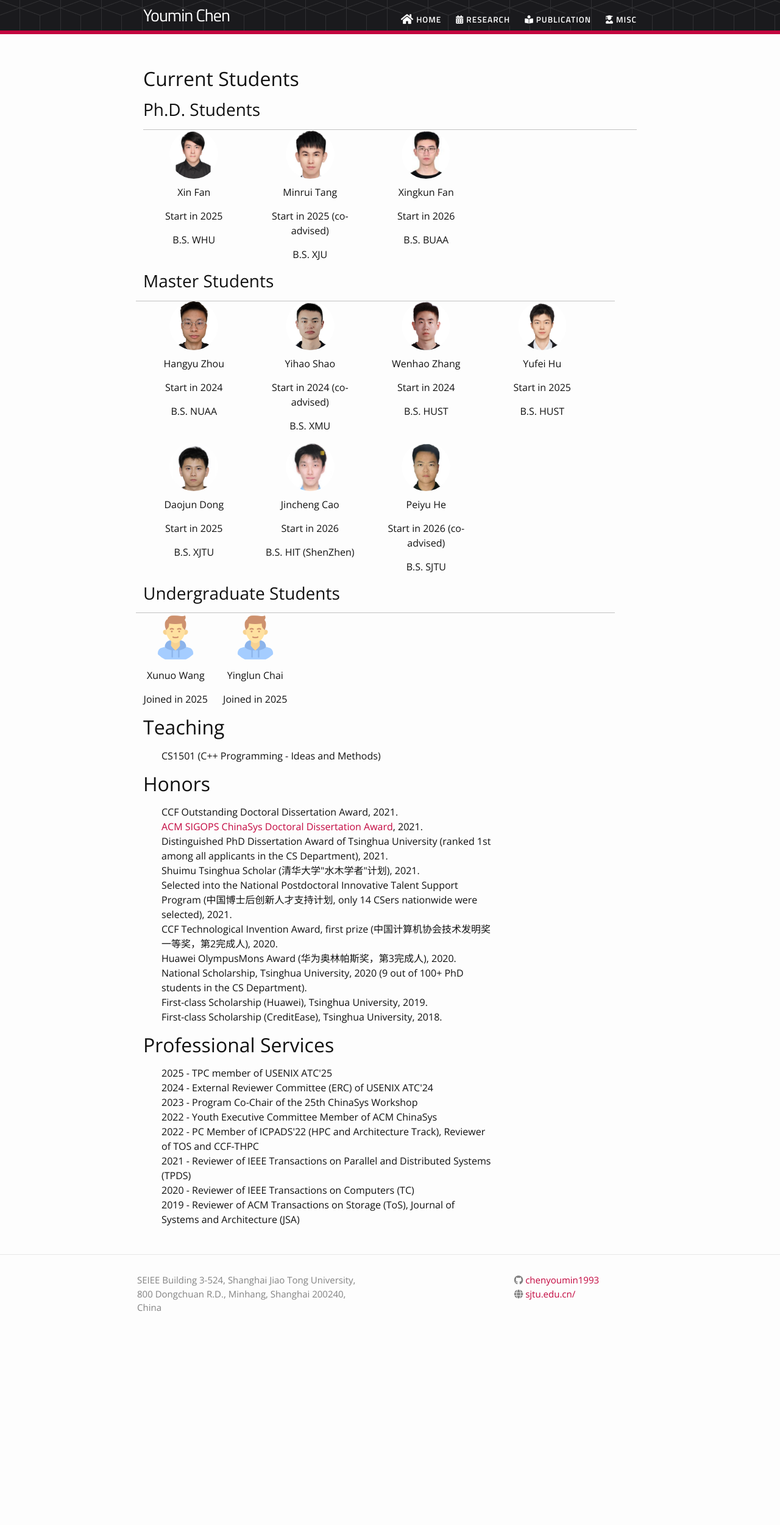
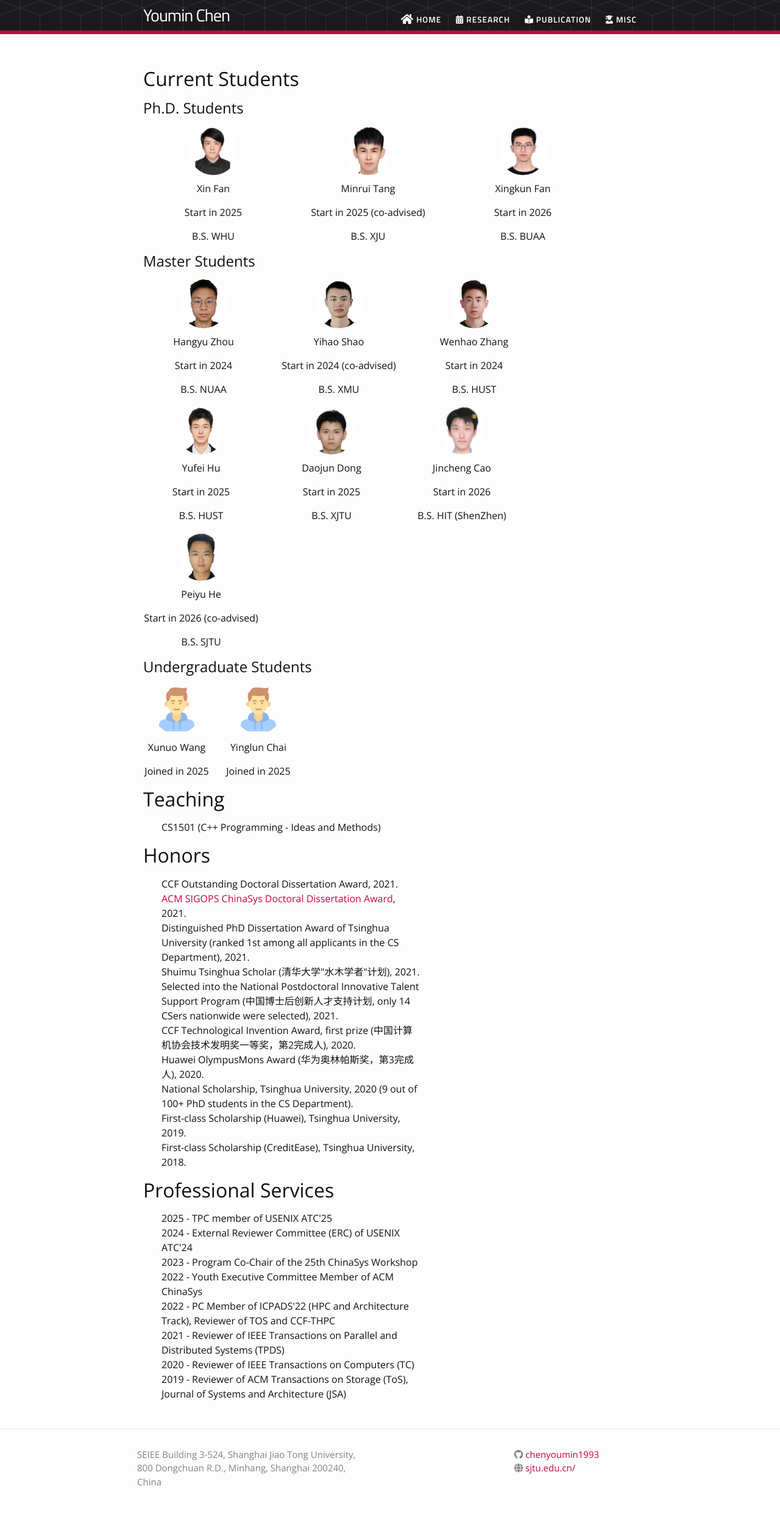
Before and after one commit to chenyoumin1993/chenyoumin1993.github.io, a Jekyll site: the page built from misc.md, in a window 1280 px wide. Shown: the whole page at 61% size. Built offline with Jekyll 4.4.1, drawn with Linux system fonts in a browser that asks for light colours; nearby versions of some CDN libraries; before the commit the page ends 2215 px from its top, so only the background shows below that.

Commit message:
Update misc.md

```diff
--- a/misc.md
+++ b/misc.md
@@ -13,8 +13,7 @@ permalink: /misc/
 <div class="container mt-4">
   <h2>Current Students</h2>
 
-  <h3>Ph.D. Students</h3>
-  <hr>
+  <h4>Ph.D. Students</h4>
   {% assign counter = 0 %}
 
   {% for ins in site.data.cym.students %}
@@ -25,7 +24,7 @@ permalink: /misc/
 
     {% if ins.type == "PhD" %}
 
-      <div class="col-md-3 align-items-center text-center">
+      <div class="col-md-4 align-items-center text-center">
           <img src="{{ins.profile_pic | prepend: site.baseurl }}" class="image--cover">
           {% if ins.webpage %}
           <p><a href="{{ ins.webpage }}">{{ins.name}}</a></p>
@@ -40,7 +39,7 @@ permalink: /misc/
 
     {% endif %}
 
-    {% if counter == 4 %}
+    {% if counter == 3 %}
       {% assign counter = 0 %}
       </div>
     {% endif %}
@@ -50,8 +49,8 @@ permalink: /misc/
     </div>
   {% endif %}
 
-  <h3>Master Students</h3>
-  <hr>
+  <h4>Master Students</h4>
+
   {% assign counter = 0 %}
 
   {% for ins in site.data.cym.students %}
@@ -62,7 +61,7 @@ permalink: /misc/
 
     {% if ins.type == "Master" %}
 
-      <div class="col-md-3 align-items-center text-center">
+      <div class="col-md-4 align-items-center text-center">
           <img src="{{ins.profile_pic | prepend: site.baseurl }}" class="image--cover">
           {% if ins.webpage %}
           <p><a href="{{ ins.webpage }}">{{ins.name}}</a></p>
@@ -77,7 +76,7 @@ permalink: /misc/
 
     {% endif %}
 
-    {% if counter == 4 %}
+    {% if counter == 3 %}
       {% assign counter = 0 %}
       </div>
     {% endif %}
@@ -87,8 +86,8 @@ permalink: /misc/
     </div>
   {% endif %}
 
-  <h3>Undergraduate Students</h3>
-  <hr>
+  <h4>Undergraduate Students</h4>
+
   {% assign counter = 0 %}
 
   {% for ins in site.data.cym.students %}
@@ -99,7 +98,7 @@ permalink: /misc/
 
     {% if ins.type == "Undergrad" %}
 
-      <div class="col-md-3 align-items-center text-center">
+      <div class="col-md-4 align-items-center text-center">
           <img src="{{ins.profile_pic | prepend: site.baseurl }}" class="image--cover">
           {% if ins.webpage %}
           <p><a href="{{ ins.webpage }}">{{ins.name}}</a></p>
@@ -113,7 +112,7 @@ permalink: /misc/
 
     {% endif %}
 
-    {% if counter == 4 %}
+    {% if counter == 3 %}
       {% assign counter = 0 %}
       </div>
     {% endif %}
```
